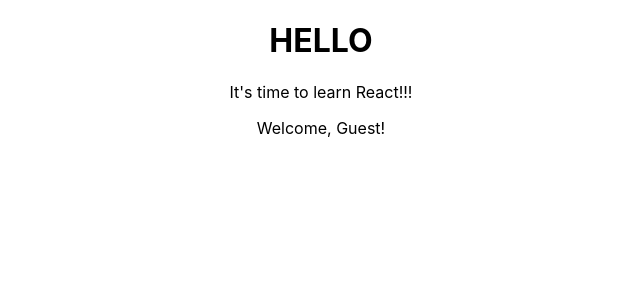
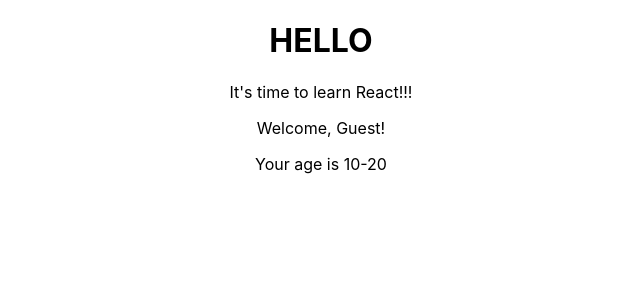
Before and after one commit to Fredeugine/my-app, a React (Create React App) app: page / in a window 1280 px wide. Shown: the top 300 px of the page, without its empty margins (319-959 px from the left). Built offline with nearby package versions, Linux system fonts and the light colour scheme.

Commit message:
React exercise 1

```diff
--- a/src/exx.js
+++ b/src/exx.js
@@ -4,13 +4,15 @@
 
 export class Welcome extends React.Component {
     render() {
-        const { name } = this.props;
+        const { name,age } = this.props;
         return <div>
             {message()}
             <p>Welcome, {name}!</p>
+            <p>Your age is {age}</p>
         </div>
     }
 }
 Welcome.defaultProps = {
-    name: 'Guest'
+    name: 'Guest',
+    age: '10-20'
 };
```
